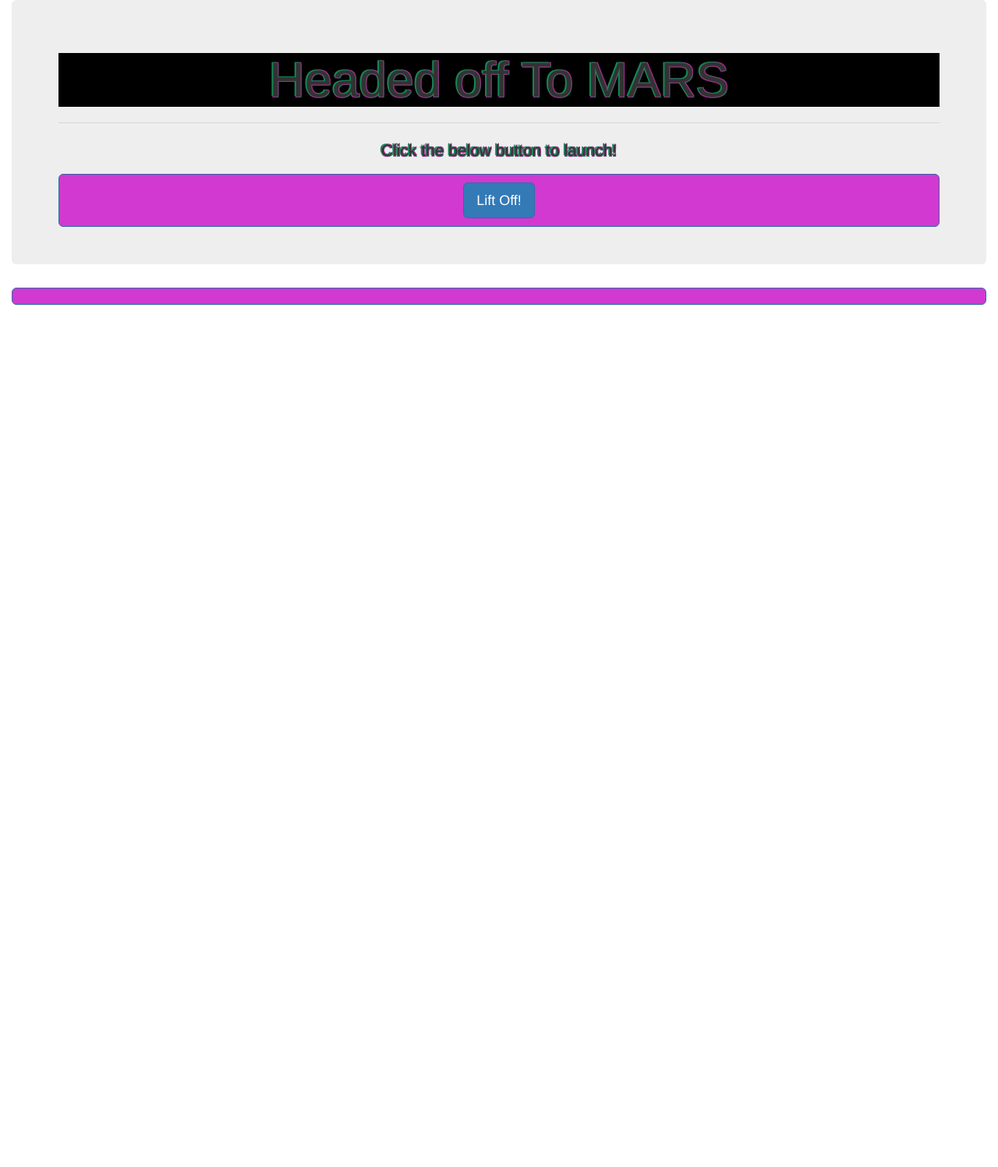
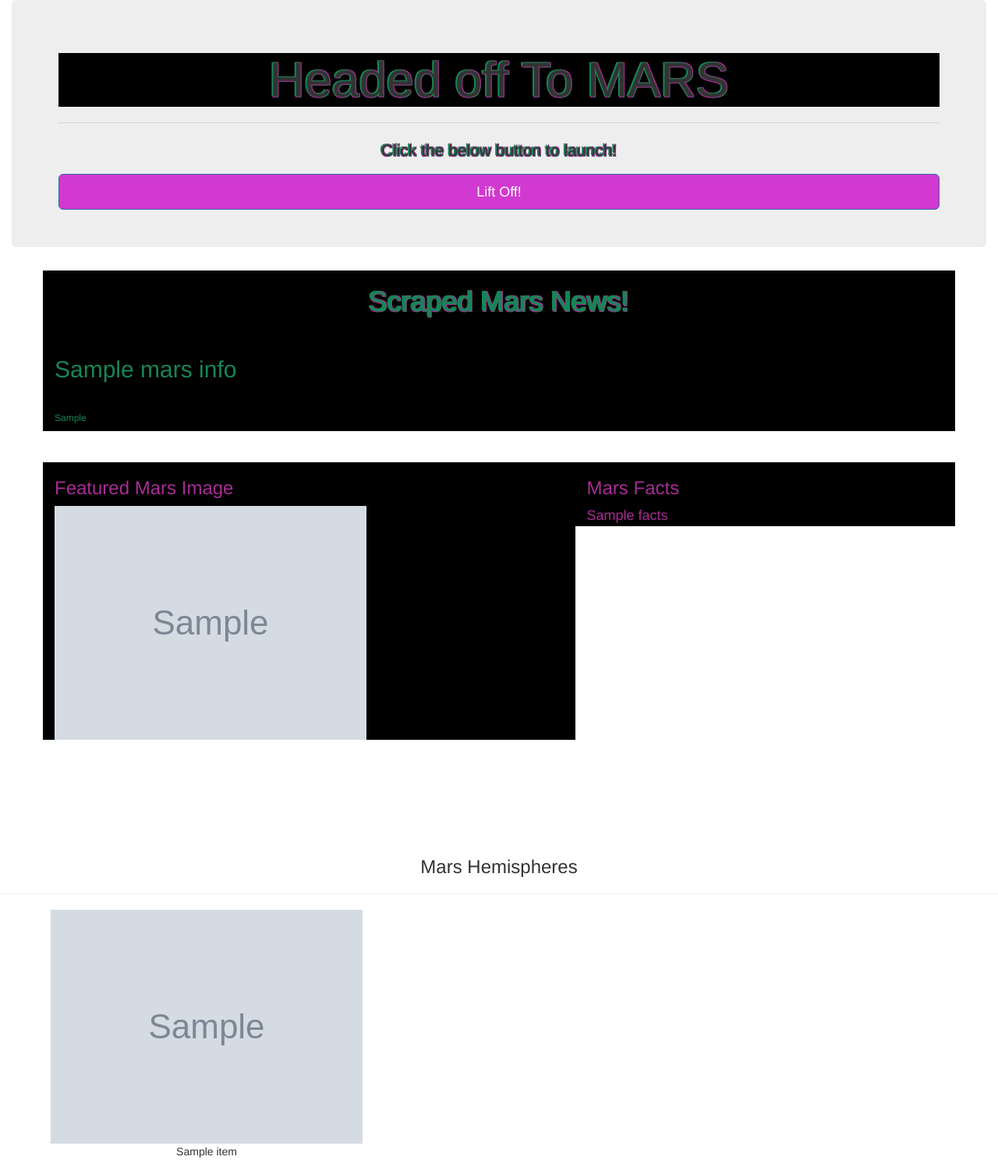
Before and after one commit to crissymlee/Web-ScrapingHW, a Flask app: page / in a window 1280 px wide. Shown: the whole page at 78% size. Before the commit the page ends 391 px from the top, so only its background shows below. Run offline with Flask 2, Linux system fonts and the light colour scheme; grey boxes marked "Sample" are stand-in pictures; a database or web service that is not in the repository returns one stand-in record (values such as "Sample title"); parts of the project's set-up code (start-up, migrations or seed data) failed here and were passed over; some libraries are stand-ins or nearby versions.

Commit message:
Update index.html

```diff
--- a/Missions_to_Mars/Templates/index.html
+++ b/Missions_to_Mars/Templates/index.html
@@ -28,9 +28,60 @@
             <h1 class="display-4"> Headed off To MARS </h1>
             <hr class="my-4">
             <p style="text-shadow: -2px -1px 0 rgb(23, 133, 87), 1px -1px 0 rgb(168, 44, 148), -1px 1px 0 rgb(168, 44, 148), 1px 1px 0 rgb(23, 133, 87); text-align: center;">Click the below button to launch!</p>
-            <a class="btn btn-primary btn-lg btn-block" style="background-color:#d139d1;" href="http://127.0.0.1:5000/scrape"" role="button"Lift Off!</a>
+            <a class="btn btn-primary btn-lg btn-block" style="background-color:#d139d1;" href="/scrape_mars.py" role="button">Lift Off!</a>
+          </div>
+    </div>
 
 
-                <button type="button"class="btn btn-primary btn-lg btn-block><a>href="http://127.0.0.1:5000/scrape" role="button"</a>Lift Off!</button>
-          </div>
+    <!-- News Section-->
+    <div class="container">
+        <div class="row">
+            <div class="col-lg-12" style="background-color: black;color:rgb(23, 133, 87)">
+                <h1>Scraped Mars News!</h1>
+                <br>
+                <h2>{{ mars.news_title }}</h2>
+                <br>
+                <h6>{{ mars.news_paragraph }}</h6>
+            </div>
+        </div>
     </div>
+    <br>
+    <br>
+    <!-- This will be the start of my side-by-side data-->
+    <div class="container">
+        <div class="row">
+            <!-- Left Image-->
+            <div class="col-lg-7"style="background-color: black;color:rgb(168, 44, 148)">
+                <h3>Featured Mars Image</h3>
+                <img src="{{ mars.featured_img }}" style="max-width:100%; max-height: auto;" alt="Scraped Featured Image of Mars">
+            </div>
+            <div class="col-lg-5"style="background-color: black; color: rgb(168, 44, 148)">
+                <h3>Mars Facts</h3>
+                    <div style="font-size: 18px;">
+                        {{mars.facts|safe}}
+                    </div>
+            </div>
+        </div>
+    </div>
+
+    <!-- This will be my last section that will display the hemispheres-->
+    <h3 style="padding-top: 50px; margin-top: 100px; text-align: center;">Mars Hemispheres</h3>
+        <div class="card-deck">
+            <hr>
+            <div class="col-lg-10">
+                <div class="row">
+                    {% for item in mars.hemispheres %}
+                    <div class="col-md-5"style="text-align:center;">
+                        <div class="card"style="text-align:center;width:500px;margin:auto;">
+                            <img class="card-img-top" src="{{ item.img_url }}"style="max-width:100%; max-height: auto;" />
+                            <div class="card-body">
+                                <p class="card-text">{{ item.title }}</p>
+                            </div>
+                        </div>
+                    </div>
+                    {% endfor %}
+                </div>
+            </div>
+        </div>
+</body>
+</html>
```
